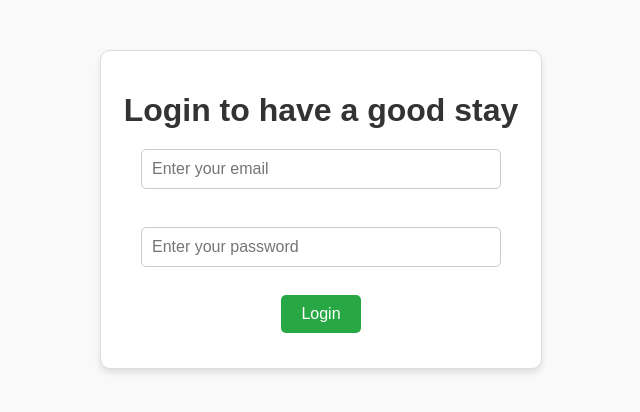
After one commit to Veeramalla26/CA-TWO-RESIST, a Flask app: page /login in a window 1280 px wide. The commit adds this page. Shown: the top 412 px of the page, without its empty margins (319-959 px from the left). Run offline with Flask 3, Linux system fonts and the light colour scheme.

Commit message:
added+login

```diff
--- a/app.py
+++ b/app.py
@@ -27,6 +27,11 @@ def index():
 def signup():
     return render_template('signup.html')
 
+@app.route('/login')
+def login():
+    return render_template('login.html')
+
+
 @app.route('/signup', methods=['POST'])
 def handle_signup():
     data = request.json
@@ -46,5 +51,22 @@ def handle_signup():
     db.session.commit()
     return jsonify({'message': 'You are successfully signed up!'}), 200
 
+@app.route('/login', methods=['POST'])
+def handle_login():
+    data = request.get_json()
+    email = data.get('email')
+    password = data.get('password')
+
+    # Validate input
+    if not email or not password:
+        return jsonify({'message': 'All fields are required tio login '}), 400
+    user = User.query.filter_by(email=email).first()
+    if not user:
+        return jsonify({'message': 'email or password are not correct'}), 401
+    if bcrypt.checkpw(password.encode('utf-8'), user.password.encode('utf-8')):
+        return jsonify({'message': 'Successfully logged in!'}), 200
+    else:
+        return jsonify({'message': 'email or password are not correct'}), 401
+
 if __name__ == '__main__':
     app.run(debug=True)
--- a/static/scripts/index.js
+++ b/static/scripts/index.js
@@ -1,3 +1,6 @@
 document.getElementById('signup-btn').addEventListener('click', function() {
     window.location.href = '/signup';
 });
+document.getElementById('login-btn').addEventListener('click', function() {
+    window.location.href = '/login';
+});
--- /dev/null
+++ b/static/scripts/login.js
@@ -0,0 +1,35 @@
+document.getElementById('submit-btn').addEventListener('click', function () {
+    const email = document.getElementById('email').value.trim();
+    const password = document.getElementById('password').value;
+
+    // Check if email and password are entered
+    if (!email || !password) {
+        const messageEl = document.getElementById('message');
+        messageEl.textContent = 'Please fill in all fields';
+        messageEl.style.color = 'red';
+        return;
+    }
+
+    // Send login data to the backend
+    fetch('/login', {
+        method: 'POST',
+        headers: {
+            'Content-Type': 'application/json',
+        },
+        body: JSON.stringify({ email, password }),
+    })
+        .then(response => {
+            if (response.ok) {
+                return response.json(); // Parse JSON if successful
+            } else {
+                throw new Error('Login failed'); // Throw error for unsuccessful responses
+            }
+         })
+        .then(data => {
+            const messageEl = document.getElementById('message');
+            if (data.message) {
+                messageEl.textContent = data.message;
+                messageEl.style.color = response.ok ? 'green' : 'red';
+            }
+        })
+});
--- a/templates/index.html
+++ b/templates/index.html
@@ -12,6 +12,7 @@
     <h1>Welcome to Our Budget Hostels</h1>
     <p>Best choice for a Pleasant Stay</p>
     <button id="signup-btn" class="button">Sign Up</button>
+    <button id="login-btn" class="button">Login</button>
 </div>
 
 
--- /dev/null
+++ b/templates/login.html
@@ -0,0 +1,24 @@
+<!DOCTYPE html>
+<html lang="en">
+<head>
+    <meta charset="UTF-8">
+    <meta name="viewport" content="width=device-width, initial-scale=1.0">
+    <title>Login - Our Budget Hostels</title>
+    <link rel="stylesheet" href="static/css/style.css">
+</head>
+<body>
+
+<div class="container">
+    <h1>Login to have a good stay</h1>
+    <form id="login-form">
+        <input type="email" id="email" placeholder="Enter your email" required><br><br>
+        <input type="password" id="password" placeholder="Enter your password" required><br><br>
+        <button type="button" id="submit-btn">Login</button>
+    </form>
+    <div id="message"></div>
+</div>
+
+<script src="static/scripts/login.js"></script>
+
+</body>
+</html>
```
